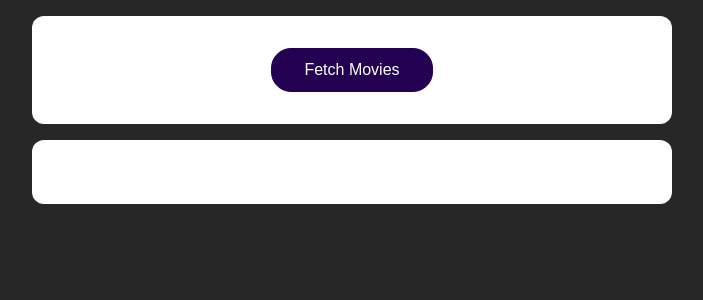
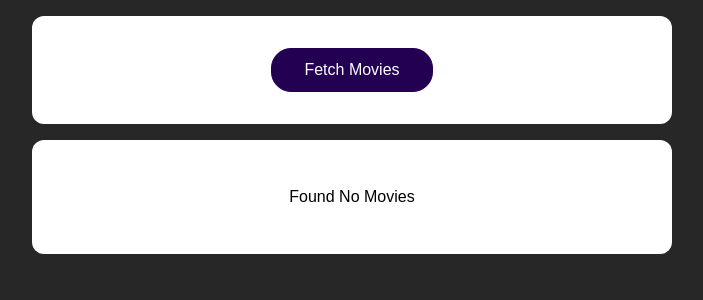
Before and after one commit to TartCodes/star-wars-demo, a React (Create React App) app: page / in a window 1280 px wide. Shown: the top 300 px of the page, without its empty margins (288-991 px from the left). Built offline with nearby package versions, Linux system fonts and the light colour scheme.

Commit message:
messing with state

```diff
--- a/src/App.js
+++ b/src/App.js
@@ -31,7 +31,8 @@ function App() {
 				<button onClick={fetchMoviesHandler}>Fetch Movies</button>
 			</section>
 			<section>
-				{!isLoading && <MoviesList movies={movies} />}
+				{!isLoading && movies.length > 0 && <MoviesList movies={movies} />}
+				{!isLoading && movies.length === 0 && <p>Found No Movies</p>}
 				{isLoading && <p>Loading...</p>}
 			</section>
 		</React.Fragment>
```
